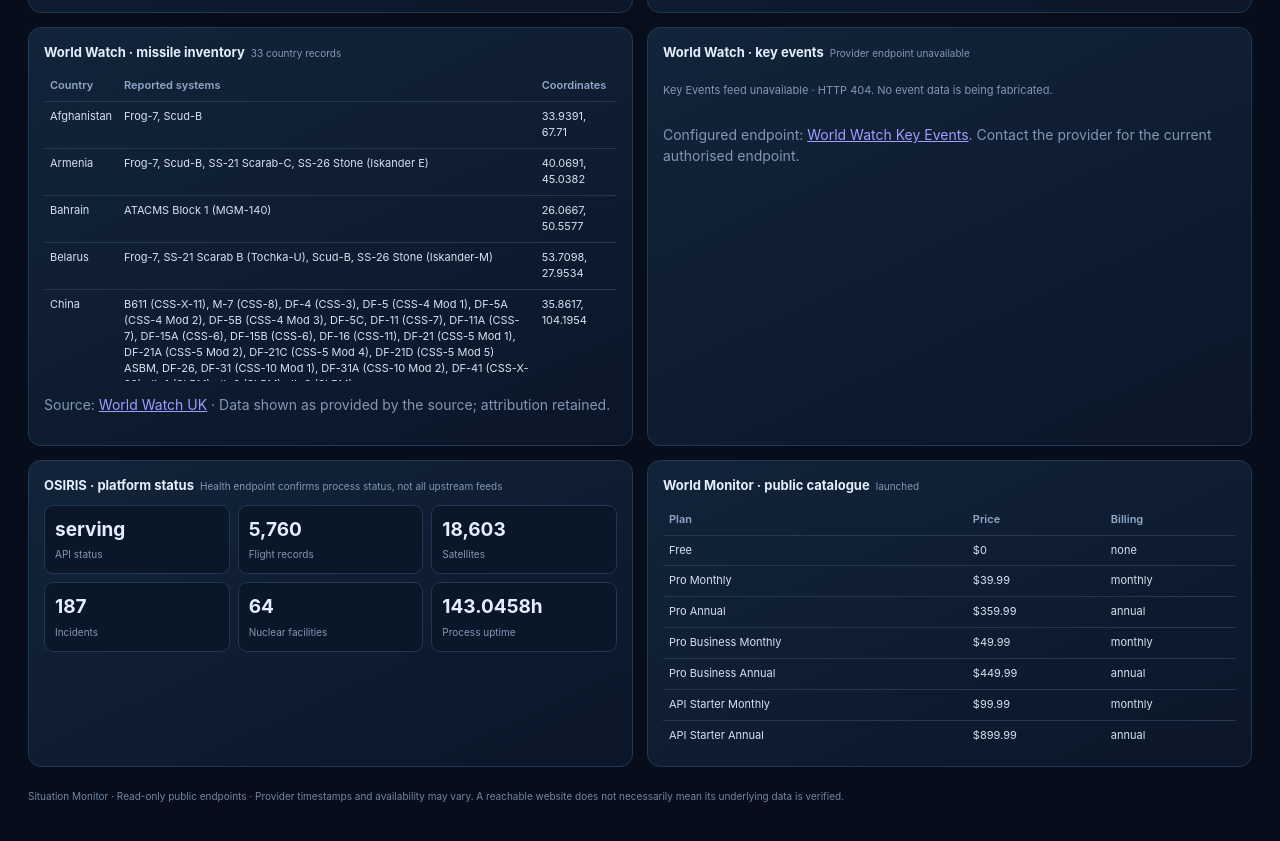
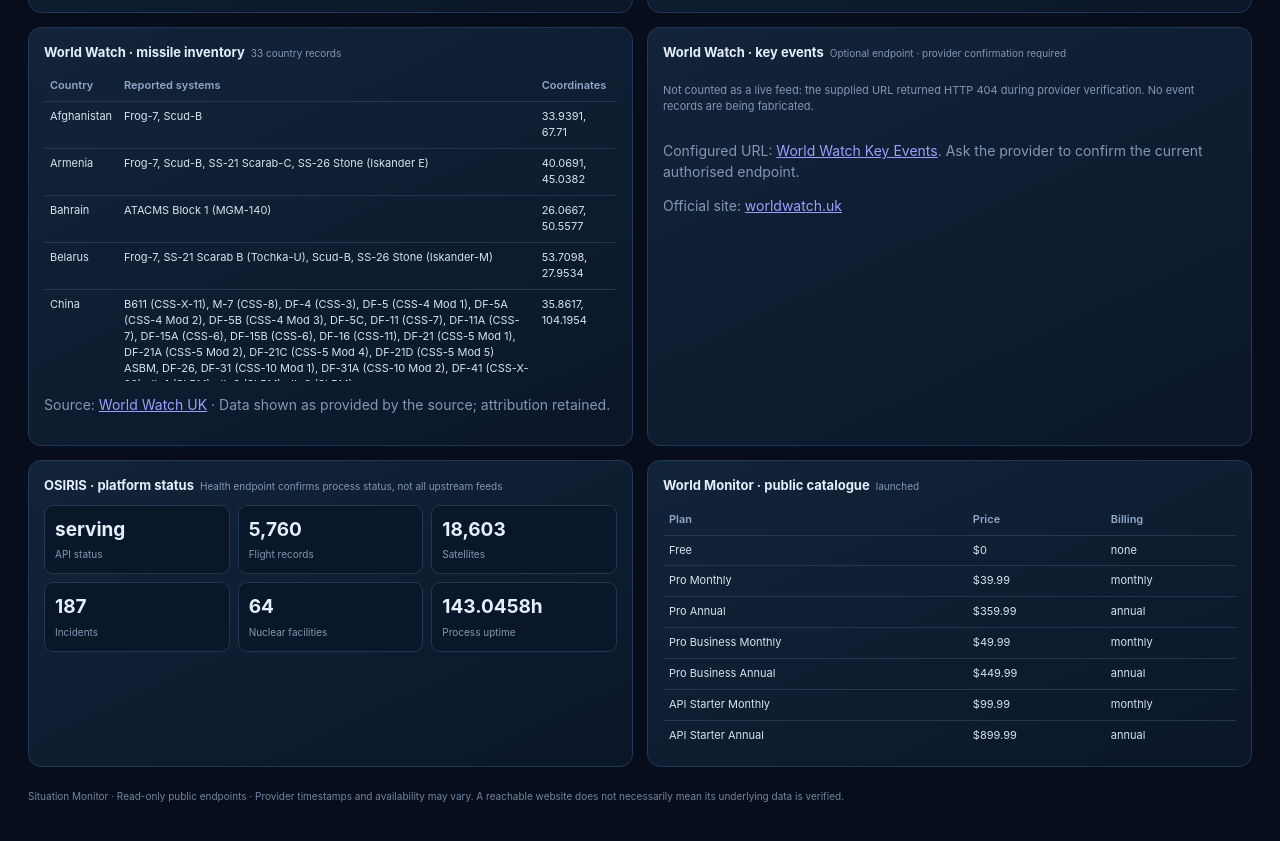
Before and after one commit to khizarm673-collab/dashboard, a website: page index.html in a window 1280 px wide. Shown: the part 3316-4157 px from the top of the page. Drawn offline with Linux system fonts and the light colour scheme.

Commit message:
Remove invalid optional endpoint from feed failure count and improve flight data display

```diff
--- a/index.html
+++ b/index.html
@@ -51,23 +51,15 @@ function renderIntel(data){
  const eqData=obj(pick(data,"osiris","earthquakes")),eq=arr(eqData.earthquakes);
  panels.push(panel("OSIRIS · earthquakes",table(["Magnitude","Location","Depth","Tsunami"],eq.slice(0,8).map(x=>[esc(x.magnitude),esc(x.place),pretty(x.depth)+" km",x.tsunami?"<span class='bad'>Yes</span>":"No"])),pretty(eqData.total)+" events"));
  const flightsData=pick(data,"osiris","flights");let flights=obj(flightsData);if(flights.raw){try{flights=JSON.parse(flights.raw)}catch{}}
- const flightRows=[...arr(flights.commercial_flights),...arr(flights.private_flights),...arr(flights.military_flights)].slice(0,12).map(x=>[esc(x.callsign||"—"),esc(x.airline_code||x.category||"—"),pretty(x.alt)+" m",pretty(x.speed_knots)+" kn",x.grounded?"Ground":"Air"]);
+ const flightRows=[...arr(flights.commercial_flights),...arr(flights.private_flights),...arr(flights.private_jets),...arr(flights.military_flights)].slice(0,12).map(x=>[esc(x.callsign||"—"),esc(x.airline_code||x.category||"—"),pretty(x.alt)+" m",pretty(x.speed_knots)+" kn",x.grounded?"Ground":"Air"]);
  panels.push(panel("OSIRIS · live flights",table(["Callsign","Airline","Altitude","Speed","State"],flightRows),pretty(flights.total||flightRows.length)+" flights"));
  const cyber=obj(pick(data,"osiris","cyber")),threats=arr(cyber.threats);
  panels.push(panel("OSIRIS · cyber threat watch",table(["Severity","Vulnerability","Vendor / product"],threats.slice(0,8).map(x=>["<span class='severity'>"+esc(x.severity)+"</span>",esc(x.id+" · "+x.name),esc(x.vendor+" / "+x.product)])),esc(cyber.stats?.threat_level||"Threat feed")+" · "+pretty(cyber.stats?.cisa_total)+" CISA KEV"));
  const missiles=arr(pick(data,"worldwatch","missiles")),missileRows=missiles.slice(0,8).map(x=>[esc(x.country),esc(arr(x.missiles).map(m=>m.name).join(", ")),esc(x.lat+", "+x.lon)]);
  panels.push(panel("World Watch · missile inventory",table(["Country","Reported systems","Coordinates"],missileRows)+'<p class="muted">Source: <a href="https://worldwatch.uk/" target="_blank" rel="noopener">World Watch UK</a> · Data shown as provided by the source; attribution retained.</p>',missiles.length+" country records"));
- const keyFeed=data.sources?.find(s=>s.id==="worldwatch")?.feeds?.find(f=>f.id==="keyevents");
- const keyResult=keyFeed?.result||{},keyData=keyResult.data;
- let keyList=[];
- if(Array.isArray(keyData)) keyList=keyData;
- else if(keyData&&typeof keyData==="object"){
-  for(const value of Object.values(keyData)){if(Array.isArray(value)){keyList=value;break}}
- }
- const keyBody=keyResult.ok
-  ? items(keyList.map(x=>({title:x.title||x.name||x.event||x.headline,summary:x.summary||x.description||x.details,location_name:x.location||x.country,link:x.url||x.source_url})),10)+'<p class="muted">Source: <a href="https://worldwatch.uk/" target="_blank" rel="noopener">World Watch UK</a> · Verify individual reports against their original sources.</p>'
-  : '<div class="intel-empty">Key Events feed unavailable'+(keyResult.status?' · HTTP '+esc(keyResult.status):'')+'. No event data is being fabricated.</div><p class="muted">Configured endpoint: <a href="'+safeUrl(keyFeed?.url)+'" target="_blank" rel="noopener">World Watch Key Events</a>. Contact the provider for the current authorised endpoint.</p>';
- panels.push(panel("World Watch · key events",keyBody,keyResult.ok?keyList.length+" events returned":"Provider endpoint unavailable"));
+ const optionalKey=data.sources?.find(s=>s.id==="worldwatch")?.optionalFeeds?.find(f=>f.id==="keyevents");
+ const keyBody='<div class="intel-empty">Not counted as a live feed: the supplied URL returned HTTP 404 during provider verification. No event records are being fabricated.</div><p class="muted">Configured URL: <a href="'+safeUrl(optionalKey?.url||"https://worldwatch.uk/key_events_proxy.php")+'" target="_blank" rel="noopener">World Watch Key Events</a>. Ask the provider to confirm the current authorised endpoint.</p><p class="muted">Official site: <a href="https://worldwatch.uk/" target="_blank" rel="noopener">worldwatch.uk</a></p>';
+ panels.push(panel("World Watch · key events",keyBody,"Optional endpoint · provider confirmation required"));
  const health=obj(pick(data,"osiris","health")),stats=obj(pick(data,"osiris","stats")).stats||{};
  panels.push(panel("OSIRIS · platform status",'<div class="intel-metrics"><div class="intel-metric"><strong>'+esc(health.status||"—")+'</strong><span>API status</span></div><div class="intel-metric"><strong>'+pretty(stats.flights)+'</strong><span>Flight records</span></div><div class="intel-metric"><strong>'+pretty(stats.sats)+'</strong><span>Satellites</span></div><div class="intel-metric"><strong>'+pretty(stats.incidents)+'</strong><span>Incidents</span></div><div class="intel-metric"><strong>'+pretty(stats.nuclear)+'</strong><span>Nuclear facilities</span></div><div class="intel-metric"><strong>'+pretty(health.uptime_seconds/3600)+'h</strong><span>Process uptime</span></div></div>',"Health endpoint confirms process status, not all upstream feeds"));
  const catalog=obj(pick(data,"worldmonitor","catalogue")),plans=arr(catalog.plans);
```
